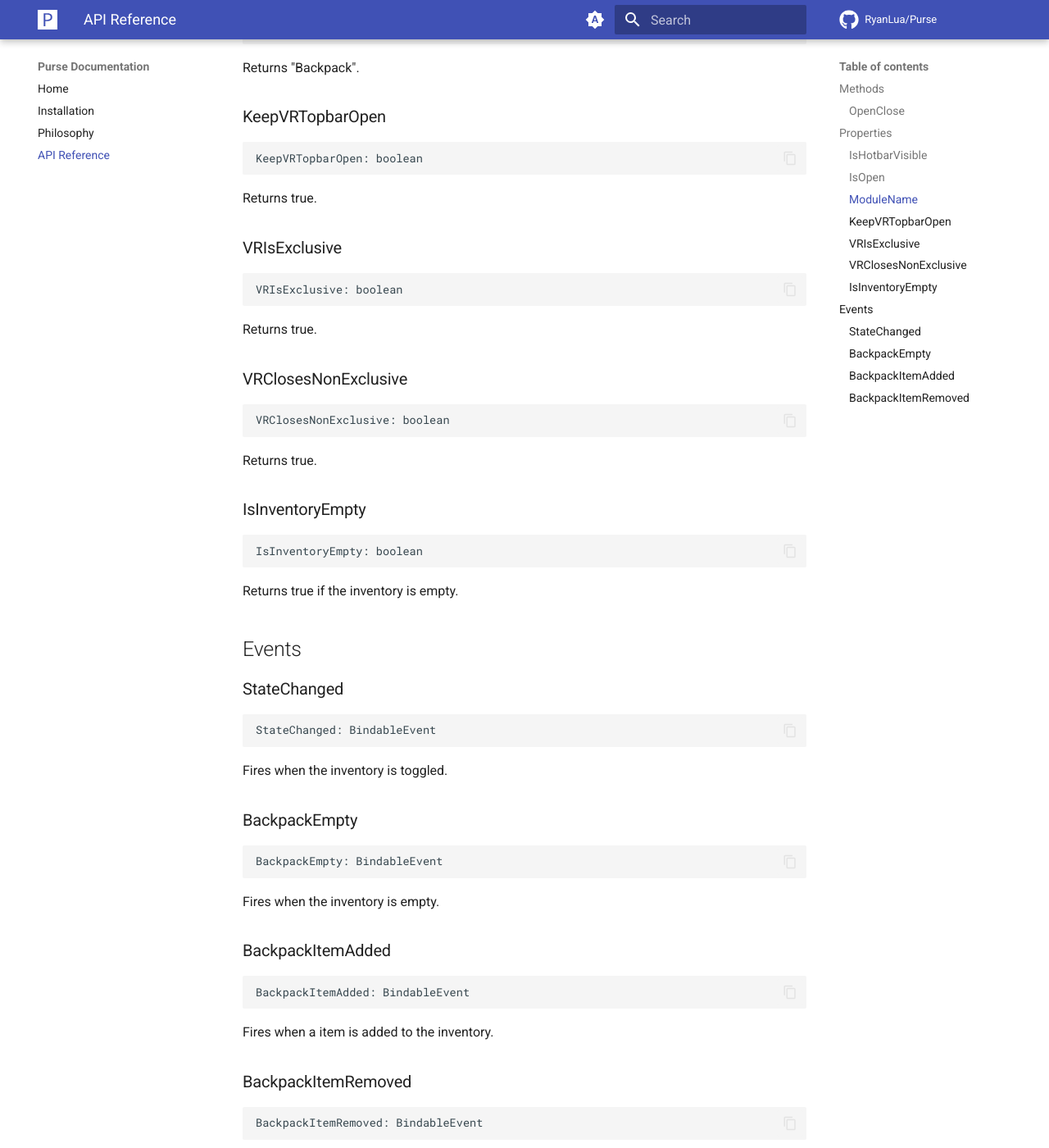
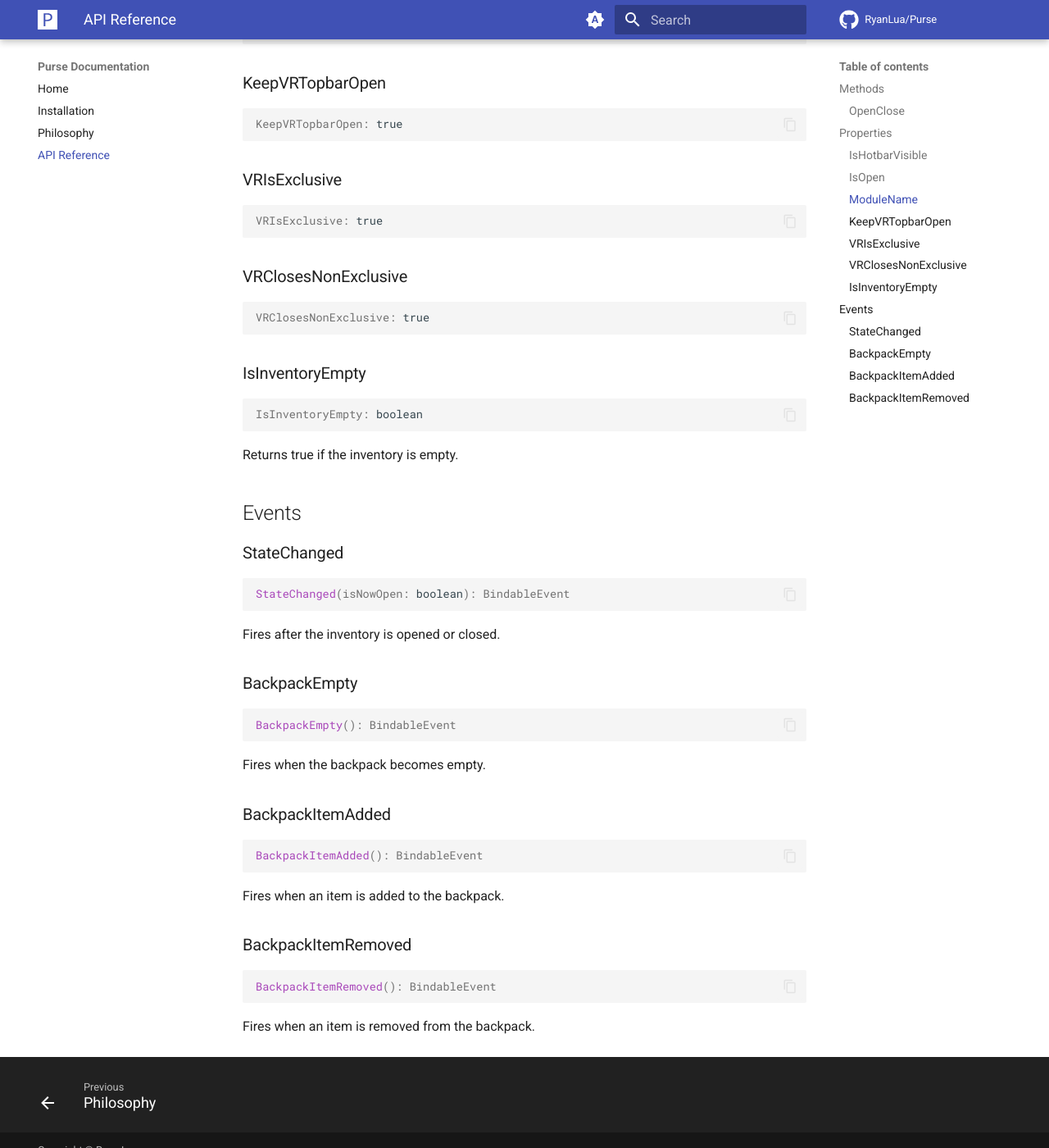
Before and after one commit to RyanLua/Purse, an MkDocs documentation site: the page built from docs/api-reference.md, in a window 1280 px wide and 1400 px high, scrolled down 1198 px. Shown: the whole window at 82% size. Built offline with MkDocs 1.6.1 and Material for MkDocs 9.7.7, drawn with Linux system fonts in a browser that asks for light colours; comment, search, counter and statistics services are not loaded; some of the changed text lies outside the part shown.

Commit message:
Improve return block
Signed-off-by: GitHub <noreply@github.com>

````diff
--- a/docs/api-reference.md
+++ b/docs/api-reference.md
@@ -21,7 +21,7 @@ button.Activated:Connect(onButtonActivated)
 
 ### OpenClose
 
-```
+``` lua
 OpenClose(): ()
 ```
 
@@ -31,7 +31,7 @@ Toggles whether or not the inventory is visible.
 
 ### IsHotbarVisible
 
-```
+``` lua
 IsHotbarVisible: boolean
 ```
 
@@ -39,7 +39,7 @@ Determines whether or not the hotbar is visible.
 
 ### IsOpen
 
-```
+``` lua
 IsOpen: boolean
 ```
 
@@ -47,39 +47,32 @@ Returns true if the inventory is open.
 
 ### ModuleName
 
+``` lua
+ModuleName: "Backpack"
 ```
-ModuleName: string
-```
-
-Returns "Backpack".
 
 ### KeepVRTopbarOpen
 
-```
-KeepVRTopbarOpen: boolean
+``` lua
+KeepVRTopbarOpen: true
 ```
 
-Returns true.
 
 ### VRIsExclusive
 
+``` lua
+VRIsExclusive: true
 ```
-VRIsExclusive: boolean
-```
-
-Returns true.
 
 ### VRClosesNonExclusive
 
+``` lua
+VRClosesNonExclusive: true
 ```
-VRClosesNonExclusive: boolean
-```
-
-Returns true.
 
 ### IsInventoryEmpty
 
-```
+``` lua
 IsInventoryEmpty: boolean
 ```
 
@@ -89,35 +82,35 @@ Returns true if the inventory is empty.
 
 ### StateChanged
 
-```
-StateChanged: BindableEvent
+``` lua
+StateChanged(isNowOpen: boolean): BindableEvent
 ```
 
-Fires when the inventory is toggled.
+Fires after the inventory is opened or closed.
 
 ### BackpackEmpty
 
-```
-BackpackEmpty: BindableEvent
+``` lua
+BackpackEmpty(): BindableEvent
 ```
 
-Fires when the inventory is empty.
+Fires when the backpack becomes empty.
 
 ### BackpackItemAdded
 
-```
-BackpackItemAdded: BindableEvent
+``` lua
+BackpackItemAdded(): BindableEvent
 ```
 
-Fires when a item is added to the inventory.
+Fires when an item is added to the backpack.
 
 ### BackpackItemRemoved
 
-```
-BackpackItemRemoved: BindableEvent
+``` lua
+BackpackItemRemoved(): BindableEvent
 ```
 
-Fires when a item is removed from the inventory.
+Fires when an item is removed from the backpack.
 
   [BindableEvent]: https://create.roblox.com/docs/reference/engine/classes/BindableEvent
   [boolean]: https://create.roblox.com/docs/luau/booleans
````
